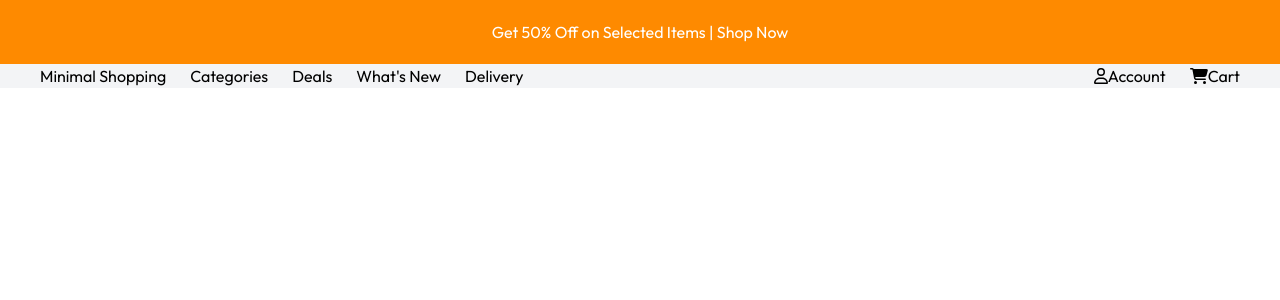
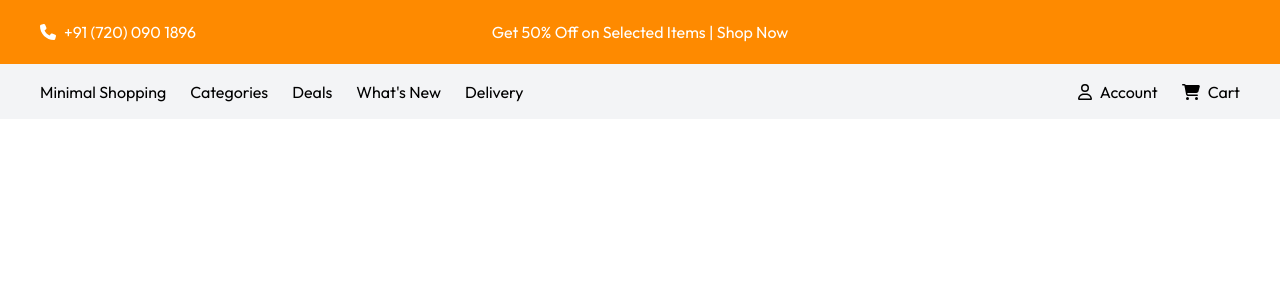
Before and after one commit to andromeda-glx/online-shop-project, a React (Vite) app: page / in a window 1280 px wide. Shown: the top 300 px of the page. Built offline with nearby package versions, Linux system fonts and the light colour scheme.

Commit message:
style header

```diff
--- a/src/App.jsx
+++ b/src/App.jsx
@@ -1,11 +1,13 @@
 import Header from './components/Header/Header'
 import TopHeader from './components/Header/TopHeader'
+import Main from './components/Main'
 
 function App() {
     return (
         <>
-            <TopHeader offer={"Get 50% Off on Selected Items"} />
+            <TopHeader offer={"Get 50% Off on Selected Items"} phoneNumber={"+91 (720) 090 1896"} />
             <Header />
+            <Main />
         </>
     )
 }
--- a/src/components/Header/Header.jsx
+++ b/src/components/Header/Header.jsx
@@ -6,17 +6,17 @@ import TitleLogo from "../TitleLogo";
 
 export default function Header() {
     return (
-        <header className="px-10 bg-gray-100 flex justify-between items-center">
+        <header className="px-10 bg-gray-100 flex justify-between items-center h-[55px] max-w-[1400px] mx-auto">
             <div className="flex items-center gap-x-6">
                 <TitleLogo />
                 <Navbar />
             </div>
             <div className="flex gap-x-6">
-                <div>
+                <div className="flex items-center gap-x-2">
                     <FontAwesomeIcon icon={faUser} />
                     <span>Account</span>
                 </div>
-                <div>
+                <div className="flex items-center gap-x-2">
                     <FontAwesomeIcon icon={faShoppingCart} />
                     <span>Cart</span>
                 </div>
--- a/src/components/Header/TopHeader.jsx
+++ b/src/components/Header/TopHeader.jsx
@@ -1,8 +1,17 @@
+import { faPhone } from "@fortawesome/free-solid-svg-icons";
+import { FontAwesomeIcon } from "@fortawesome/react-fontawesome";
+
 /* eslint-disable react/prop-types */
-export default function TopHeader({offer}) {
+export default function TopHeader({ phoneNumber, offer }) {
     return (
-        <header className="bg-main-theme text-white text-center py-[20px]">
-            <p>{offer} | Shop Now</p>
+        <header className="bg-main-theme text-white grid grid-cols-3 items-center py-[20px] w-[100%] px-10">
+            <span className="flex items-center gap-x-2">
+                <FontAwesomeIcon icon={faPhone} />
+                {phoneNumber}
+            </span>
+            <span className="flex justify-center">
+                <p>{offer} | Shop Now</p>
+            </span>
         </header>
     )
 }
--- /dev/null
+++ b/src/components/Main.jsx
@@ -0,0 +1,6 @@
+export default function Main() {
+    return (
+        <main className="px-10">
+        </main>
+    )
+}
```
